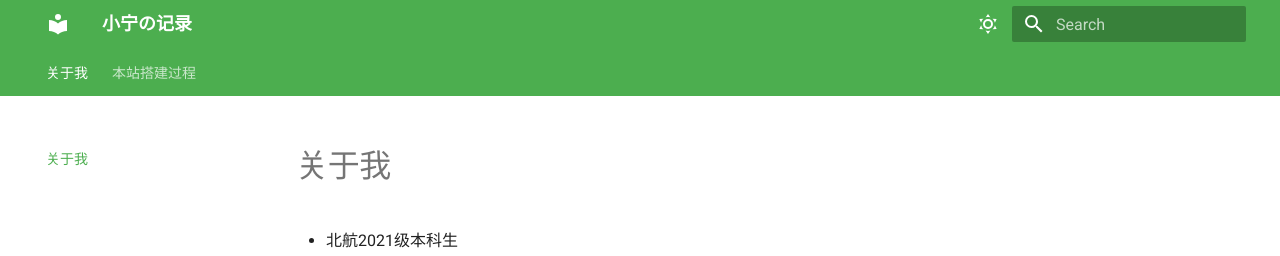
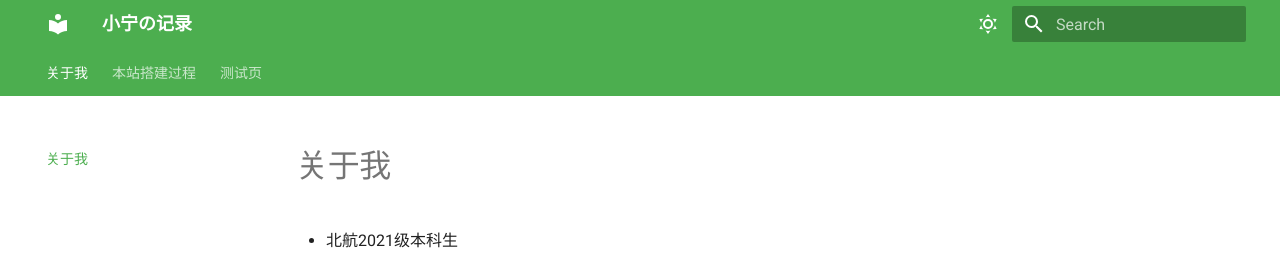
Before and after one commit to cpython-java/ning.github.io, an MkDocs documentation site: the page built from docs/index.md, in a window 1280 px wide. Shown: the top 256 px of the page. Built offline with MkDocs 1.6.1 and Material for MkDocs 9.7.7, drawn with Linux system fonts in a browser that asks for light colours.

Commit message:
test-auto

```diff
--- a/mkdocs.yml
+++ b/mkdocs.yml
@@ -27,6 +27,7 @@ theme:
 nav:
   - 关于我: index.md
   - 本站搭建过程: 搭建过程.md
+  - 测试页: 测试页.md
   # - 就业信息资源:
   #   - 就业信息: ./就业信息/2019级.md
   #   # - 测试小栏: ./校友信息/index.md
```
